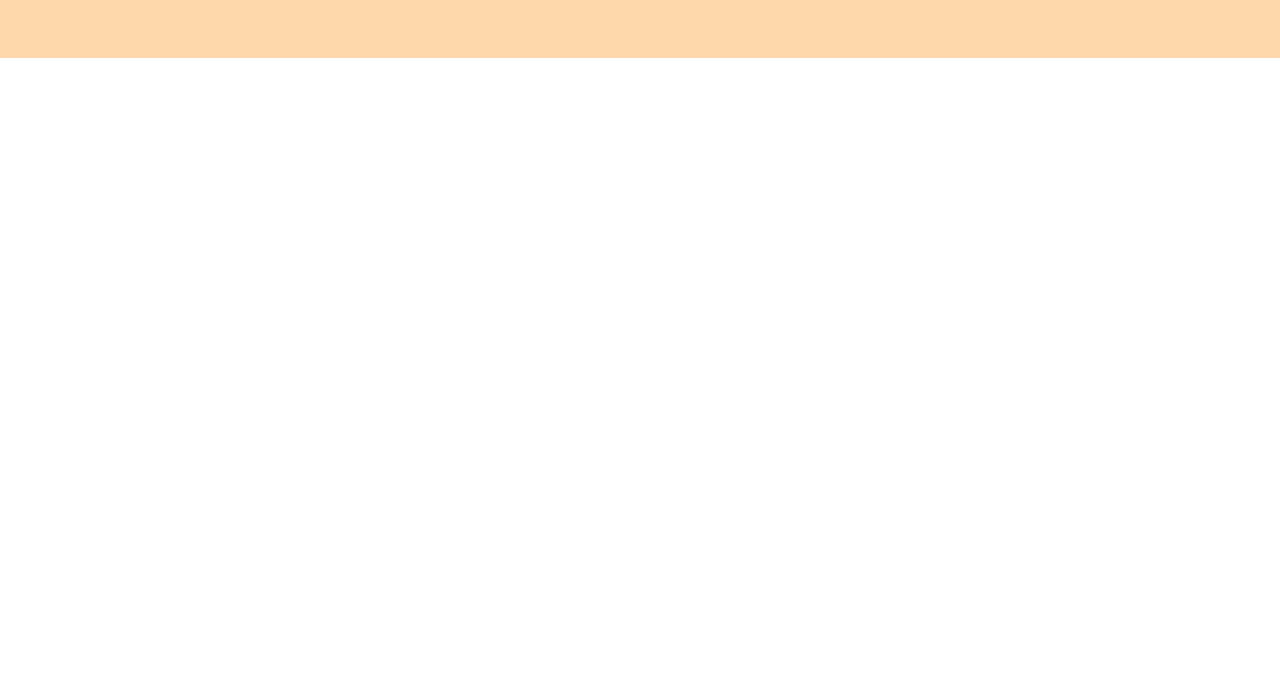
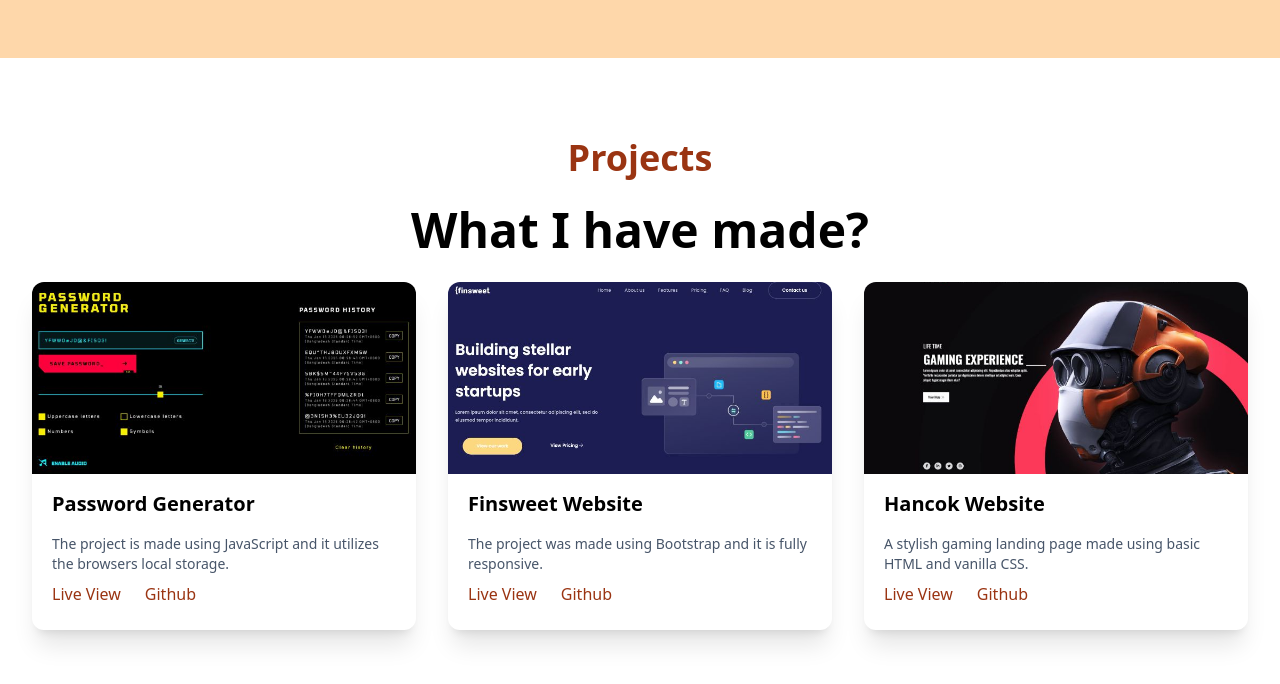
Before and after one commit to TanjilHaque/Portfolio-Landing-Page, a website: page index.html in a window 1280 px wide. Shown: the part 894-1578 px from the top of the page. Before the commit the page ends 952 px from the top, so only its background shows below. Drawn offline with Linux system fonts and the light colour scheme.

Commit message:
projects part done

```diff
--- a/index.html
+++ b/index.html
@@ -114,8 +114,10 @@
                                         user-friendly websites and deliver impactful digital experiences.
                                 </p>
                                 <button
-                                        class="cvBtn bg-orange-300 w-fit px-4 py-2 hover:bg-slate-100 ease-in duration-300 max-lg:m-auto">Download
-                                        CV</button>
+                                        class="cvBtn bg-orange-300 w-fit px-4 py-2 hover:bg-slate-100 ease-in duration-300 max-lg:m-auto">
+                                        <a href="https://www.canva.com/design/DAGcVqQ0pro/2ZeyWI9flAT6UMC6PVIMGA/view?utm_content=DAGcVqQ0pro&utm_campaign=designshare&utm_medium=link2&utm_source=uniquelinks&utlId=h911376a4d2"
+                                                target="_blank">Download CV</a>
+                                </button>
                         </div>
 
                 </div>
@@ -141,6 +143,68 @@
         </section>
         <!-- ============================Skills Section============================-->
 
+        <!-- ============================Projects Section============================-->
+        <section id="projects" class="py-20 flex flex-col justify-center items-center">
+                <h3 class="projectsHeading text-4xl font-semibold text-orange-800 mb-7 text-center">
+                        Projects
+                </h3>
+                <h4 class="projectsHeadingTitle text-5xl font-bold mb-7 text-center">
+                        What I have made?
+                </h4>
+                <div class="projectsList grid grid-cols-3 gap-8 max-lg:grid-cols-1">
+                        <div class="projectListItem w-96 min-h-48 rounded-b-xl shadow-xl">
+                                <img class="rounded-t-xl object-cover w-96 h-48" src="./images/passwordGen.jpeg"
+                                        alt="Password_Generator">
+                                <div class="projectListItemHeading pl-5 text-xl font-semibold my-4">
+                                        Password Generator
+                                </div>
+                                <div class="projectListItemDescription px-5 text-sm text-slate-600 mb-2">
+                                        The project is made using JavaScript and it utilizes the browsers local storage.
+                                </div>
+                                <div class="projectsListItemBtns pl-5 flex gap-6 text-orange-800 pb-6">
+                                        <button><a href="https://tanjilhaque.github.io/Password_Generetor_Cyberpunk/"
+                                                        target="_blank">Live View</a></button>
+                                        <button><a href="https://github.com/TanjilHaque/Password_Generetor_Cyberpunk"
+                                                        target="_blank">Github</a></button>
+                                </div>
+                        </div>
+                        <div class="projectListItem w-96 min-h-48 rounded-b-xl shadow-xl">
+                                <img class="rounded-t-xl object-cover w-96 h-48" src="./images/finsweetPro.jpeg"
+                                        alt="finsweet_website">
+                                <div class="projectListItemHeading pl-5 text-xl font-semibold my-4">
+                                        Finsweet Website
+                                </div>
+                                <div class="projectListItemDescription px-5 text-sm text-slate-600 mb-2">
+                                        The project was made using Bootstrap and it is fully responsive.
+                                </div>
+                                <div class="projectsListItemBtns pl-5 flex gap-6 text-orange-800 pb-6">
+                                        <button><a href="https://tanjilhaque.github.io/Finsweet-Project/"
+                                                        target="_blank">Live View</a></button>
+                                        <button><a href="https://github.com/TanjilHaque/Finsweet-Project"
+                                                        target="_blank">Github</a></button>
+                                </div>
+                        </div>
+                        <div class="projectListItem w-96 min-h-48 rounded-b-xl shadow-xl">
+                                <img class="rounded-t-xl object-cover w-96 h-48" src="./images/hancokG.jpeg"
+                                        alt="Hancok_website">
+                                <div class="projectListItemHeading pl-5 text-xl font-semibold my-4">
+                                        Hancok Website
+                                </div>
+                                <div class="projectListItemDescription px-5 text-sm text-slate-600 mb-2">
+                                        A stylish gaming landing page made using basic HTML and vanilla CSS.
+                                </div>
+                                <div class="projectsListItemBtns pl-5 flex gap-6 text-orange-800 pb-6">
+                                        <button><a href="https://tanjilhaque.github.io/Hancok-Website/"
+                                                        target="_blank">Live View</a></button>
+                                        <button><a href="https://github.com/TanjilHaque/Hancok-Website"
+                                                        target="_blank">Github</a></button>
+                                </div>
+                        </div>
+
+                </div>
+        </section>
+        <!-- ============================Projects Section============================-->
+
 
 
 
```
Also changed, not shown: images/finsweetPro.jpeg (added), images/hancokG.jpeg (added), images/passwordGen.jpeg (added), src/output.css, 1 other file.
